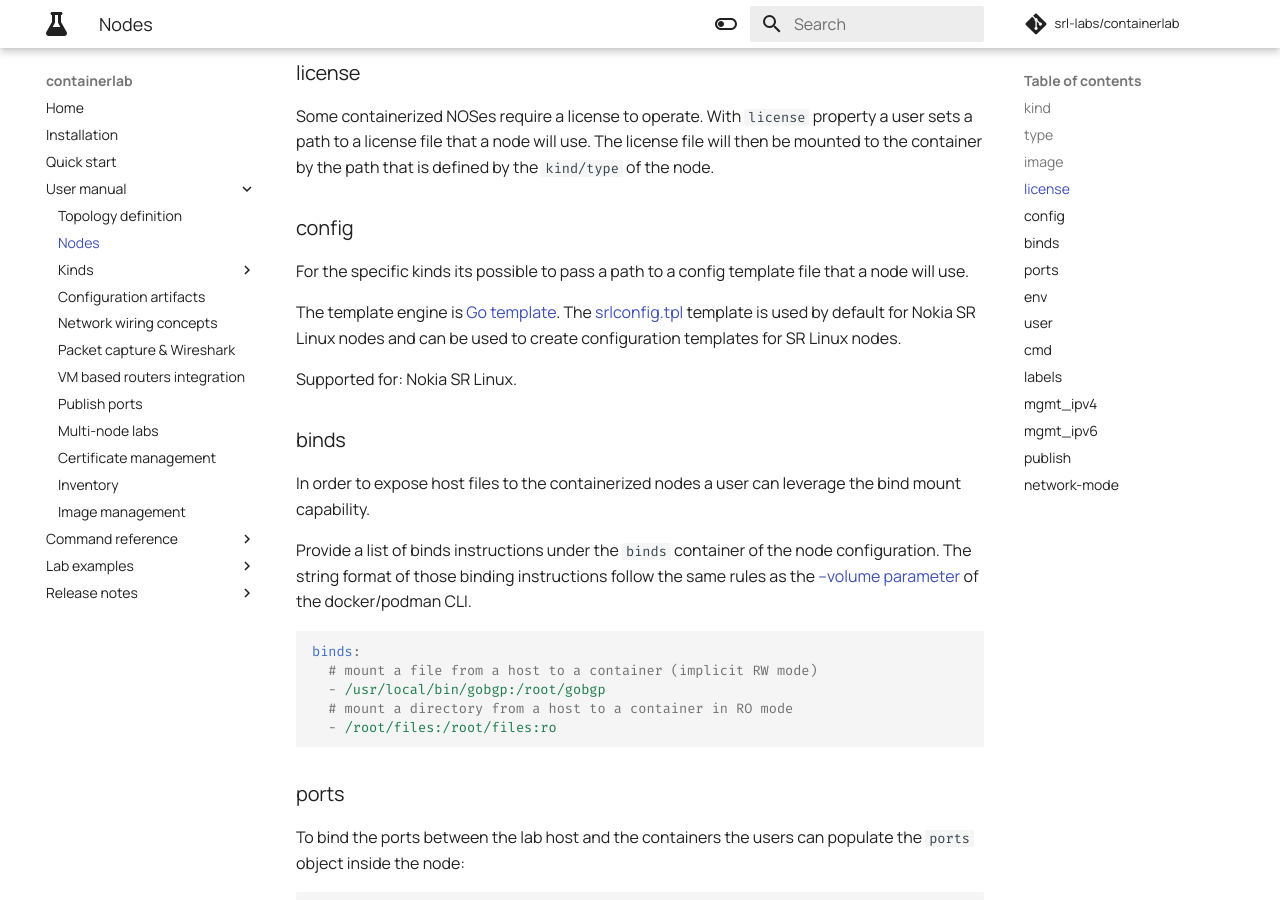
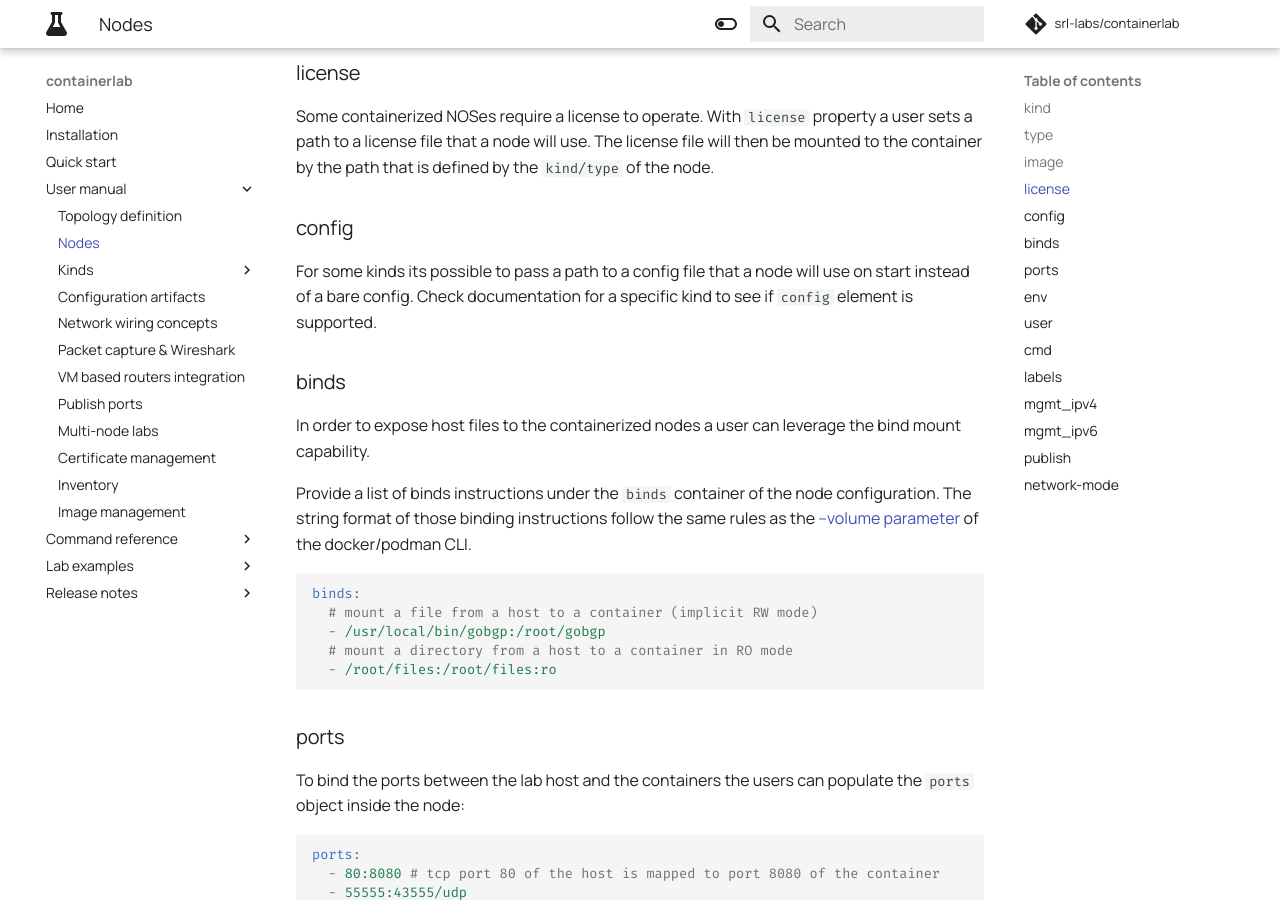
Before and after one commit to srl-labs/containerlab, an MkDocs documentation site: the page built from docs/manual/nodes.md, in a window 1280 px wide and 900 px high, scrolled down 1654 px. Built offline with MkDocs 1.6.1 and Material for MkDocs 9.7.7, drawn with Linux system fonts in a browser that asks for light colours; comment, search, counter and statistics services are not loaded.

Commit message:
removed a mention about templated configs

```diff
--- a/docs/manual/nodes.md
+++ b/docs/manual/nodes.md
@@ -59,11 +59,7 @@ docker tag srlinux:20.6.1-286 srlinux:latest
 Some containerized NOSes require a license to operate. With `license` property a user sets a path to a license file that a node will use. The license file will then be mounted to the container by the path that is defined by the `kind/type` of the node.
 
 ### config
-For the specific kinds its possible to pass a path to a config template file that a node will use.
-
-The template engine is [Go template](https://golang.org/pkg/text/template/). The [srlconfig.tpl](https://github.com/srl-labs/containerlab/blob/master/templates/srl/srlconfig.tpl) template is used by default for Nokia SR Linux nodes and can be used to create configuration templates for SR Linux nodes.
-
-Supported for: Nokia SR Linux.
+For some kinds its possible to pass a path to a config file that a node will use on start instead of a bare config. Check documentation for a specific kind to see if `config` element is supported.
 
 ### binds
 In order to expose host files to the containerized nodes a user can leverage the bind mount capability.
```
